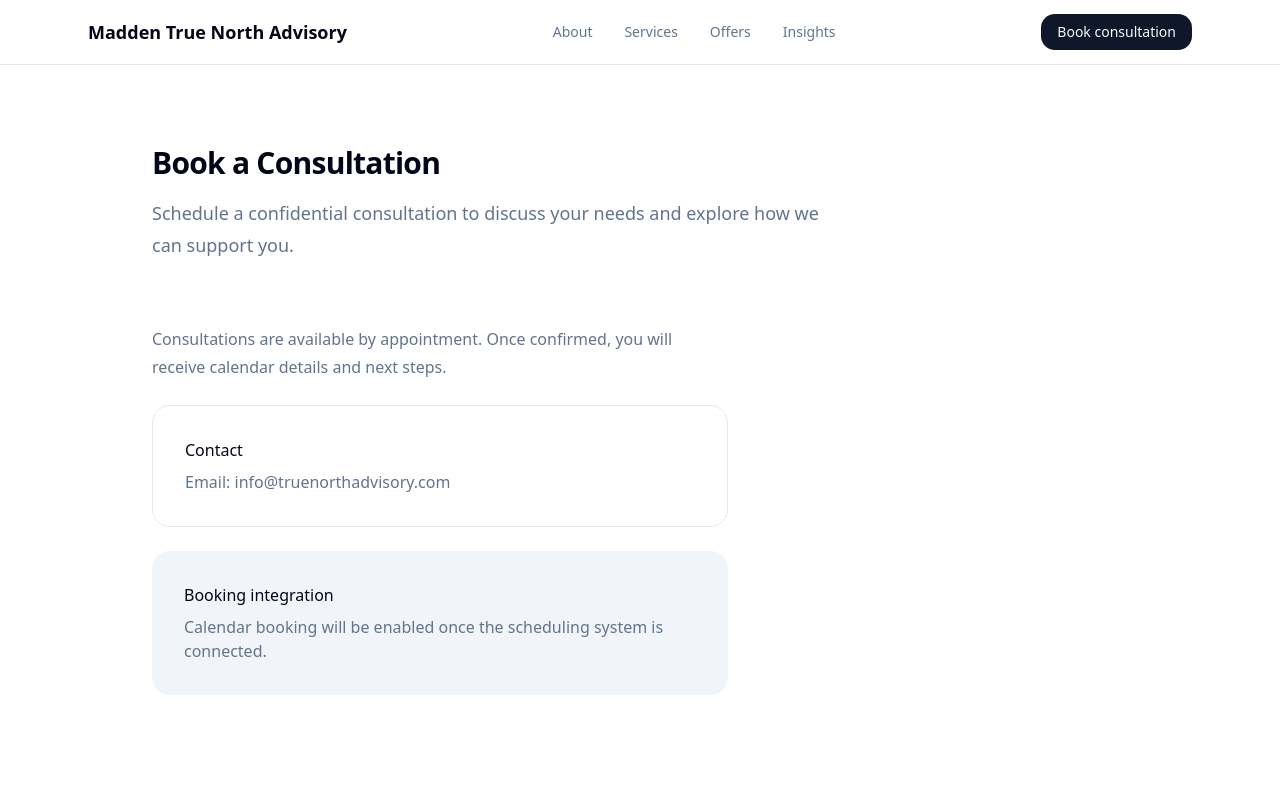
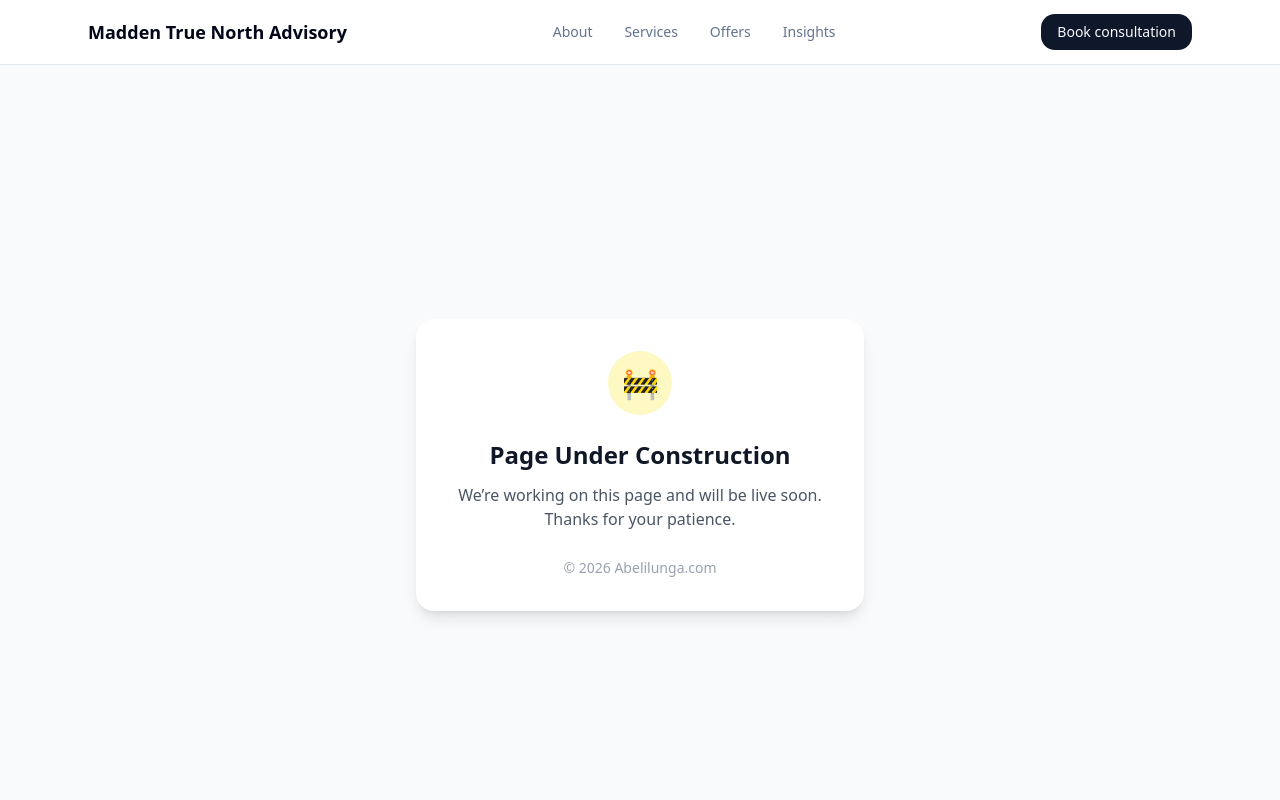
Before and after one commit to Ilunga0205/Madden-True-North-Advisory, a Next.js app: page /contact in a window 1280 px wide. Shown: the top 800 px of the page. Built offline with nearby package versions, Linux system fonts and the light colour scheme.

Commit message:
contact changed

```diff
--- a/app/contact/page.js
+++ b/app/contact/page.js
@@ -1,34 +1,29 @@
-import PageWrapper from "@/components/layout/PageWrapper";
+export default function AboutPage() {
+  return (
+    <div className="min-h-screen bg-gray-50 flex items-center justify-center px-4">
+      <div className="max-w-md w-full text-center bg-white rounded-2xl shadow-lg p-8">
 
-export default function ContactPage() {
-  return (
-    <PageWrapper
-      title="Book a Consultation"
-      intro="Schedule a confidential consultation to discuss your needs and explore how we can support you."
-    >
-      <div className="max-w-xl space-y-6">
-        <p className="text-muted-foreground leading-7">
-          Consultations are available by appointment. Once confirmed,
-          you will receive calendar details and next steps.
+        <div className="flex justify-center mb-6">
+          <div className="h-16 w-16 flex items-center justify-center rounded-full bg-yellow-100 text-yellow-600 text-3xl">
+            🚧
+          </div>
+        </div>
+
+        <h1 className="text-2xl font-semibold text-gray-900 mb-3">
+          Page Under Construction
+        </h1>
+
+        <p className="text-gray-600 mb-6">
+          We’re working on this page and will be live soon.
+          <br />
+          Thanks for your patience.
         </p>
 
-        <div className="rounded-2xl border p-8">
-          <p className="font-medium mb-2">Contact</p>
-          <p className="text-muted-foreground">
-            Email: info@truenorthadvisory.com
-          </p>
-        </div>
+        <span className="text-sm text-gray-400">
+          © 2026 Abelilunga.com
+        </span>
 
-        <div className="rounded-2xl bg-muted p-8">
-          <p className="font-medium mb-2">
-            Booking integration
-          </p>
-          <p className="text-muted-foreground">
-            Calendar booking will be enabled once the scheduling
-            system is connected.
-          </p>
-        </div>
       </div>
-    </PageWrapper>
+    </div>
   );
 }
```
